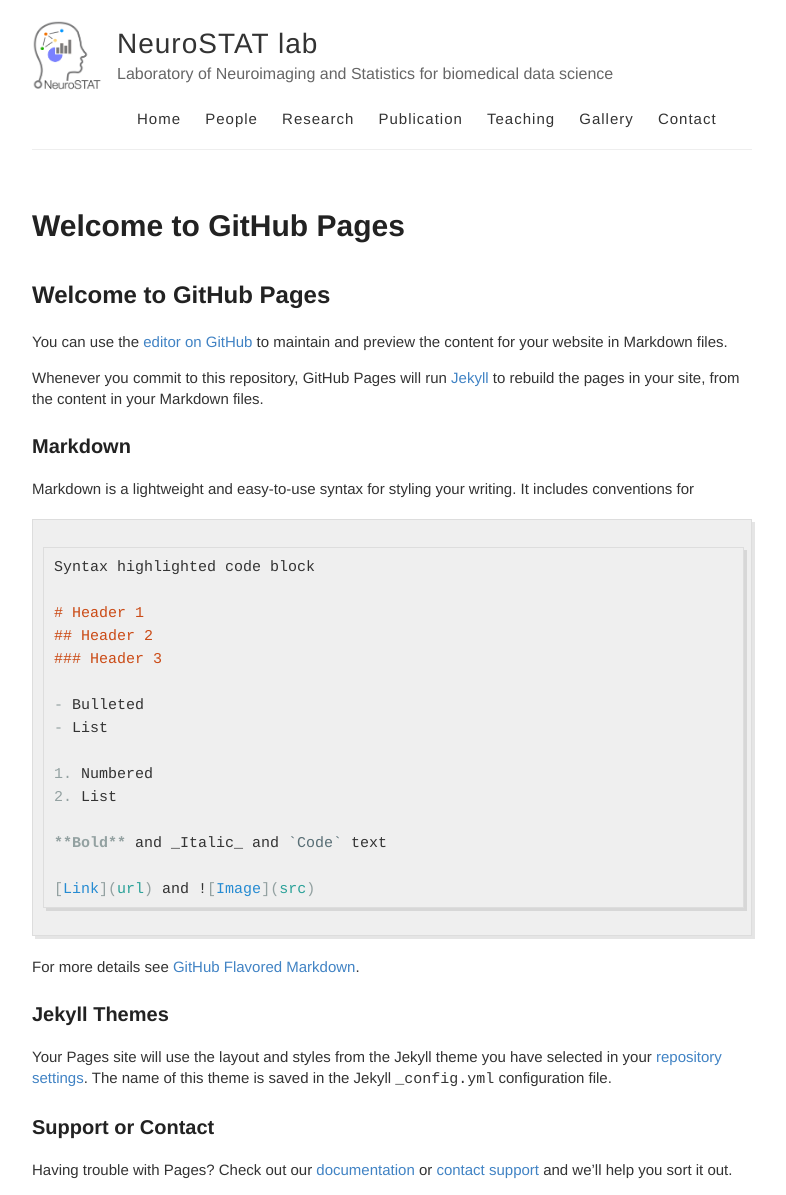
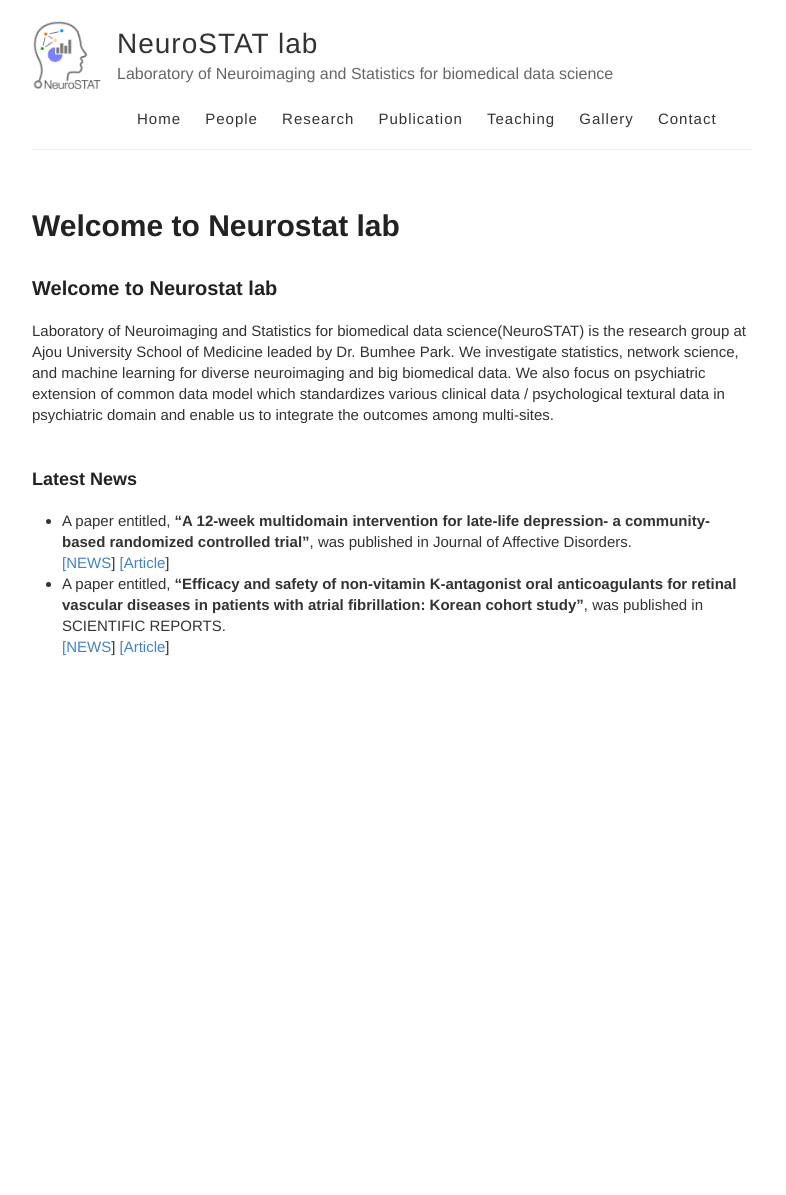
Before and after one commit to neurostat-lab/neurostat-lab.github.io, a Jekyll site: the page built from index.md, in a window 1280 px wide. Shown: the whole page, without its empty margins (248-1034 px from the left). Built offline with Jekyll 4.4.1, drawn with Linux system fonts in a browser that asks for light colours; our own code applies the rules of GitHub Pages for plain Markdown files; after the commit the page ends 900 px from its top, so only the background shows below that.

Commit message:
Update index.md

````diff
--- a/index.md
+++ b/index.md
@@ -1,37 +1,11 @@
-## Welcome to GitHub Pages
+### Welcome to Neurostat lab
 
-You can use the [editor on GitHub](https://github.com/bhpark0/neurostat.github.io/edit/master/index.md) to maintain and preview the content for your website in Markdown files.
-
-Whenever you commit to this repository, GitHub Pages will run [Jekyll](https://jekyllrb.com/) to rebuild the pages in your site, from the content in your Markdown files.
-
-### Markdown
-
-Markdown is a lightweight and easy-to-use syntax for styling your writing. It includes conventions for
-
-```markdown
-Syntax highlighted code block
-
-# Header 1
-## Header 2
-### Header 3
-
-- Bulleted
-- List
-
-1. Numbered
-2. List
-
-**Bold** and _Italic_ and `Code` text
-
-[Link](url) and ![Image](src)
-```
-
-For more details see [GitHub Flavored Markdown](https://guides.github.com/features/mastering-markdown/).
-
-### Jekyll Themes
-
-Your Pages site will use the layout and styles from the Jekyll theme you have selected in your [repository settings](https://github.com/bhpark0/neurostat.github.io/settings). The name of this theme is saved in the Jekyll `_config.yml` configuration file.
-
-### Support or Contact
-
-Having trouble with Pages? Check out our [documentation](https://help.github.com/categories/github-pages-basics/) or [contact support](https://github.com/contact) and we’ll help you sort it out.
+Laboratory of Neuroimaging and Statistics for biomedical data science(NeuroSTAT) is the research group at Ajou University School of Medicine leaded by Dr. Bumhee Park. We investigate statistics, network science, and machine learning for diverse neuroimaging and big biomedical data. We also focus on psychiatric extension of common data model which standardizes various clinical data / psychological textural data in psychiatric domain and enable us to integrate the outcomes among multi-sites.<br>
+<br>
+#### Latest News
+* A paper entitled, **"A 12-week multidomain intervention for late-life depression- a community-based randomized controlled trial"**, was published in Journal of Affective Disorders.<br>
+[\[NEWS](http://www.docdocdoc.co.kr/news/articleView.html?idxno=1081002)]
+[\[Article](https://www.sciencedirect.com/science/article/pii/S0165032719315198?casa_token=VhhKM4dgpfcAAAAA:GeQUDJDR59Xw1Qe7jZVLwlyXE14d3q60Wu1xZJOoLPN6djyhVVPbO2RBFPLBeFrHN4UdJDlywKE)]<br>
+* A paper entitled, **"Efficacy and safety of non-vitamin K-antagonist oral anticoagulants for retinal vascular diseases in patients with atrial fibrillation: Korean cohort study"**, was published in SCIENTIFIC REPORTS.<br>
+[\[NEWS](http://www.mdon.co.kr/news/article.html?no=26578)]
+[\[Article](https://www.nature.com/articles/s41598-020-61609-8)]<br>
````
